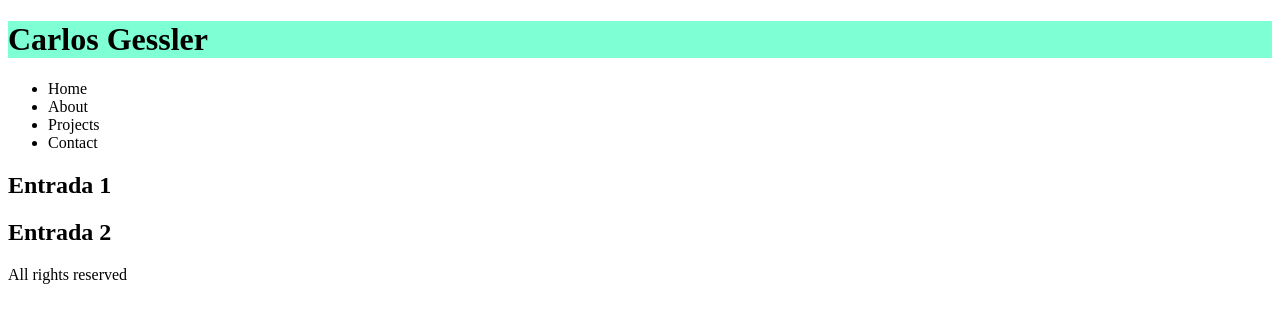
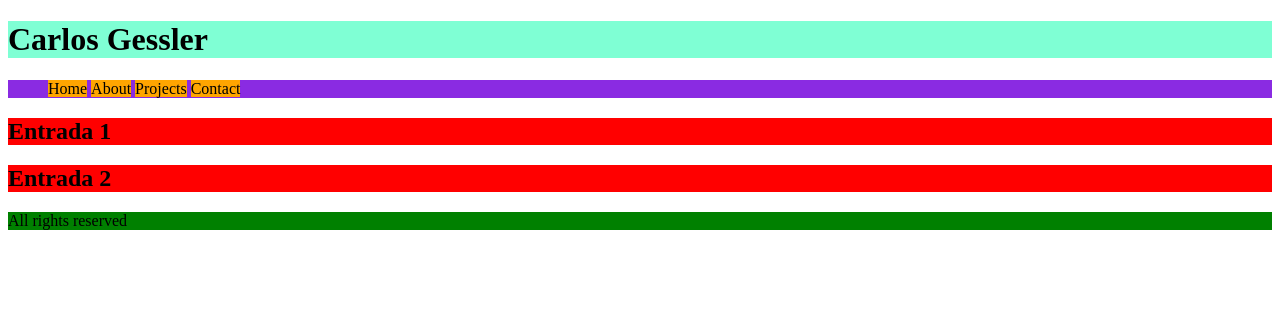
Before and after one commit to CarlosGess/Andromeda, a plain HTML site: page index.html in a window 1280 px wide. Drawn offline with Linux system fonts and the light colour scheme.

Commit message:
Initial commit

```diff
--- a/index.html
+++ b/index.html
@@ -8,28 +8,28 @@
 </head>
 <body>
 
-    <header>
+    <header id="web_header">
         <h1>Carlos Gessler</h1>
     </header>
 
-    <nav>
+    <nav id="web_nav">
         <ul>
-            <li>Home</li>
-            <li>About</li>
-            <li>Projects</li>
-            <li>Contact</li>
+            <li id="nav_elements">Home</li>
+            <li id="nav_elements">About</li>
+            <li id="nav_elements">Projects</li>
+            <li id="nav_elements">Contact</li>
         </ul>
     </nav>
 
-    <article>
+    <article id="web_articles">
         <h2>Entrada 1</h2>
     </article>
 
-    <article>
+    <article id="web_articles">
         <h2>Entrada 2</h2>
     </article>
 
-    <footer>
+    <footer id="web_footer">
         <p>All rights reserved</p>
     </footer>
 
--- a/styles.css
+++ b/styles.css
@@ -1,3 +1,20 @@
-h1 {
+#web_header {
     background-color: aquamarine;
 }
+
+#web_nav {
+    background-color: blueviolet;
+}
+
+#nav_elements {
+    background-color:orange;
+    display: inline;
+}
+
+#web_articles {
+    background-color: red;
+}
+
+#web_footer {
+    background-color: green;
+}
```
